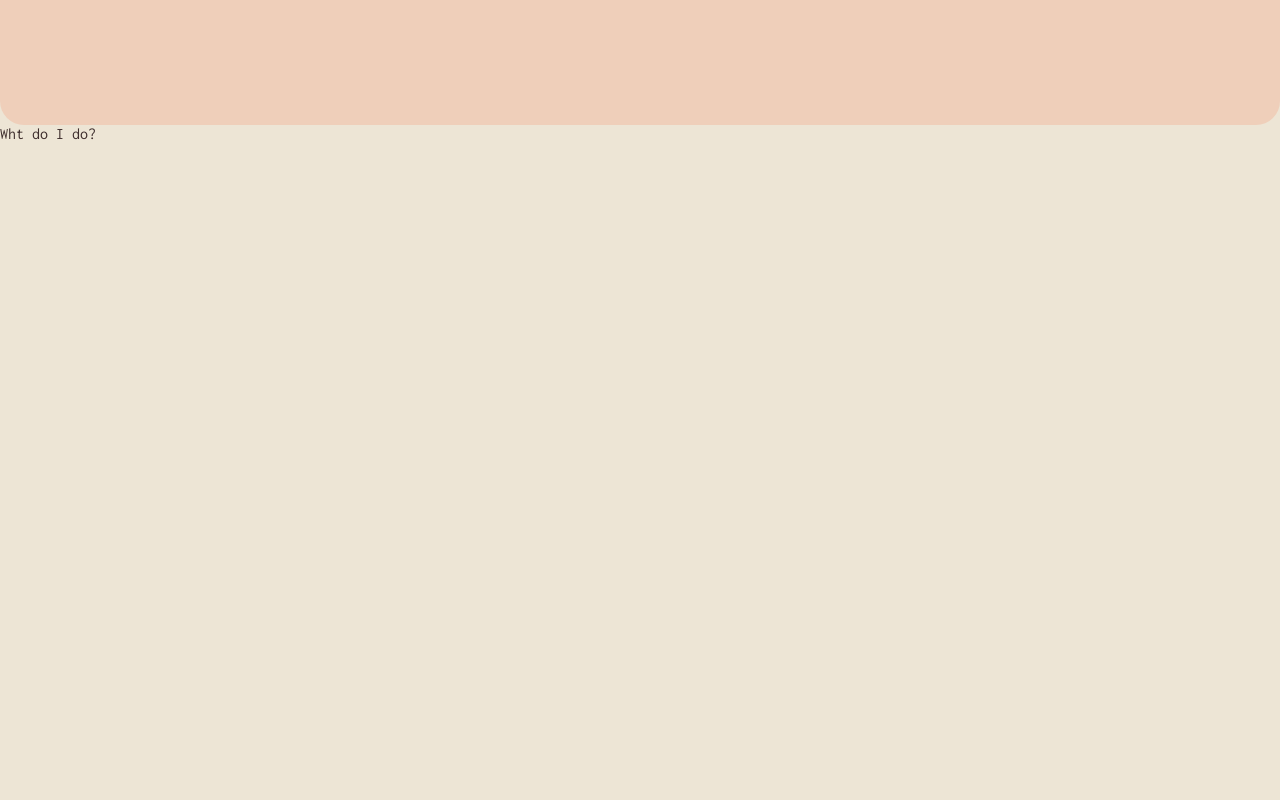
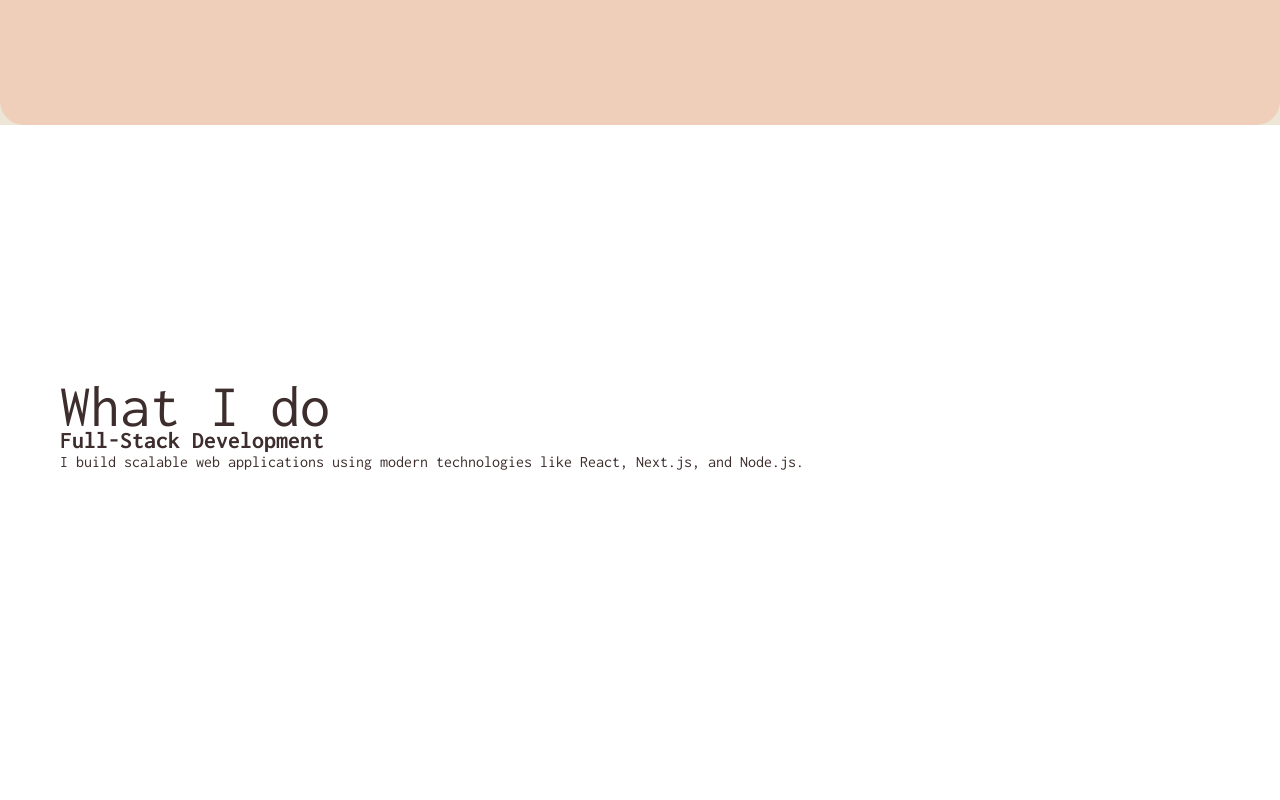
Before and after one commit to Louisaflor/website, a Next.js app: page / in a window 1280 px wide. Shown: the part 1560-2360 px from the top of the page. Built offline with nearby package versions, Linux system fonts and the light colour scheme; a web font is replaced by a local one.

Commit message:
saving experiences styling... need to find a way to make it look more like the website

```diff
--- a/src/app/page.jsx
+++ b/src/app/page.jsx
@@ -31,6 +31,20 @@ export default function Home() {
   const smoothY = useSpring(aboutY, { stiffness: 100, damping: 20 });
   const smoothScale = useSpring(aboutScale, { stiffness: 100, damping: 20 });
 
+  const servicesRef = useRef(null);
+
+  const { scrollYProgress: servicesProgress } = useScroll({
+    target: servicesRef,
+    offset: ["start start", "end end"],
+  });
+
+  // split scroll into 2 phases
+  const section1Opacity = useTransform(servicesProgress, [0, 0.4], [1, 0]);
+  const section2Opacity = useTransform(servicesProgress, [0.4, 1], [0, 1]);
+
+  const section1Y = useTransform(servicesProgress, [0, 0.4], [0, -50]);
+  const section2Y = useTransform(servicesProgress, [0.4, 1], [50, 0]);
+
   return (
     <div >
       <section ref={ref} className={styles.main}>
@@ -58,12 +72,42 @@ export default function Home() {
           </div>
         </motion.div>
       </motion.section>
-      <section className={styles.experience}>
-        <div>
-           Wht do I do?
+      <section ref={servicesRef} className={styles.servicesWrapper}>
+      <div className={styles.servicesSticky}>
+
+        <div className={styles.servicesHeader}>
+          What I do
         </div>
 
-      </section>
+        <div className={styles.servicesContent}>
+
+          {/* SECTION 1 */}
+          <motion.div
+            className={styles.serviceBlock}
+            style={{ opacity: section1Opacity, y: section1Y }}
+          >
+            <h2>Full-Stack Development</h2>
+            <p>
+              I build scalable web applications using modern technologies like React,
+              Next.js, and Node.js.
+            </p>
+          </motion.div>
+
+          {/* SECTION 2 */}
+          <motion.div
+            className={styles.serviceBlock}
+            style={{ opacity: section2Opacity, y: section2Y }}
+          >
+            <h2>UI/UX & Frontend</h2>
+            <p>
+              I design and develop intuitive user interfaces with smooth animations
+              and clean user experiences.
+            </p>
+          </motion.div>
+
+        </div>
+      </div>
+    </section>
     </div>
   );
 }
--- a/styles/page.module.scss
+++ b/styles/page.module.scss
@@ -119,3 +119,35 @@ padding-top: 50px;
 .experience {
   min-height: 100vh;
 }
+
+.servicesWrapper {
+  height: 250vh; // controls how long the section "holds"
+  position: relative;
+}
+
+.servicesSticky {
+  position: sticky;
+  top: 0;
+  height: 100vh;
+
+  display: flex;
+  flex-direction: column;
+  justify-content: center;
+  padding: 60px;
+  background: #fff;
+}
+
+.servicesHeader {
+  font-size: 60px;
+  margin-bottom: 40px;
+}
+
+.servicesContent {
+  position: relative;
+  height: 200px;
+}
+
+.serviceBlock {
+  position: absolute;
+  width: 100%;
+}
```
